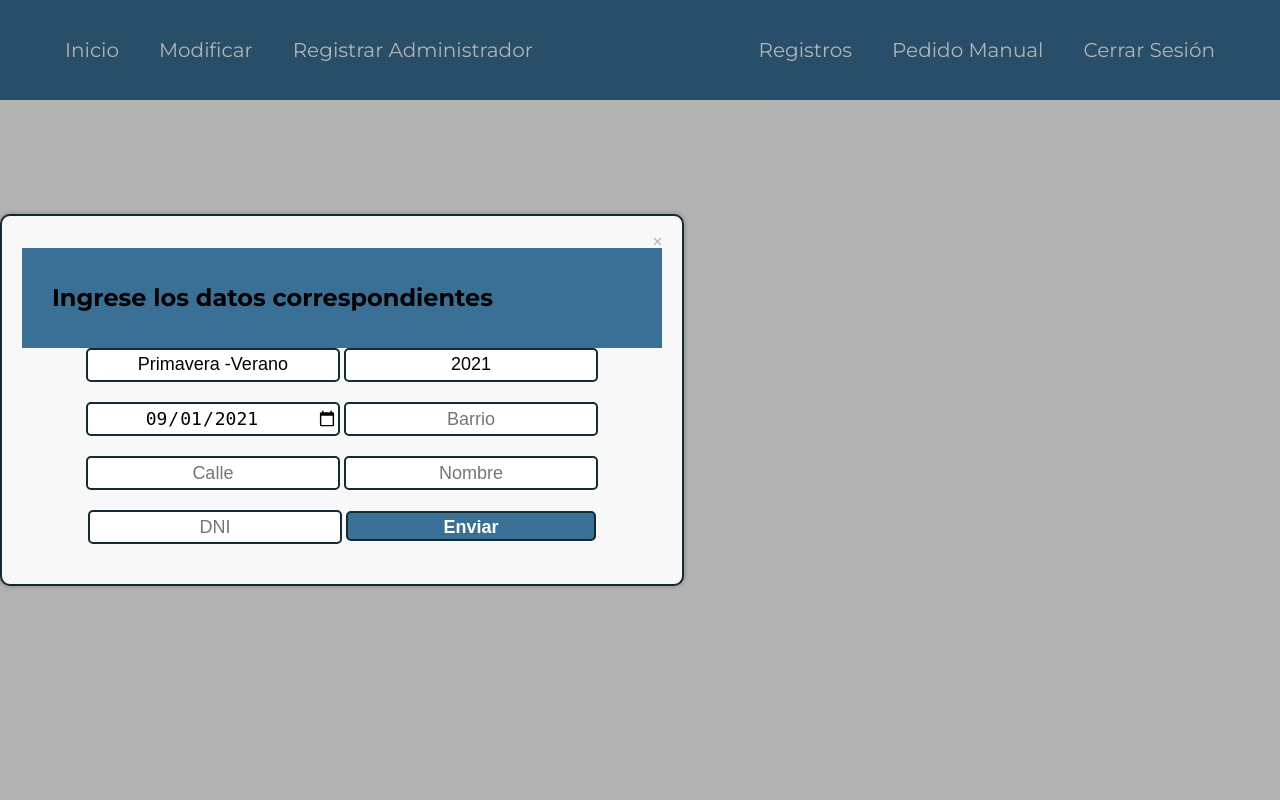
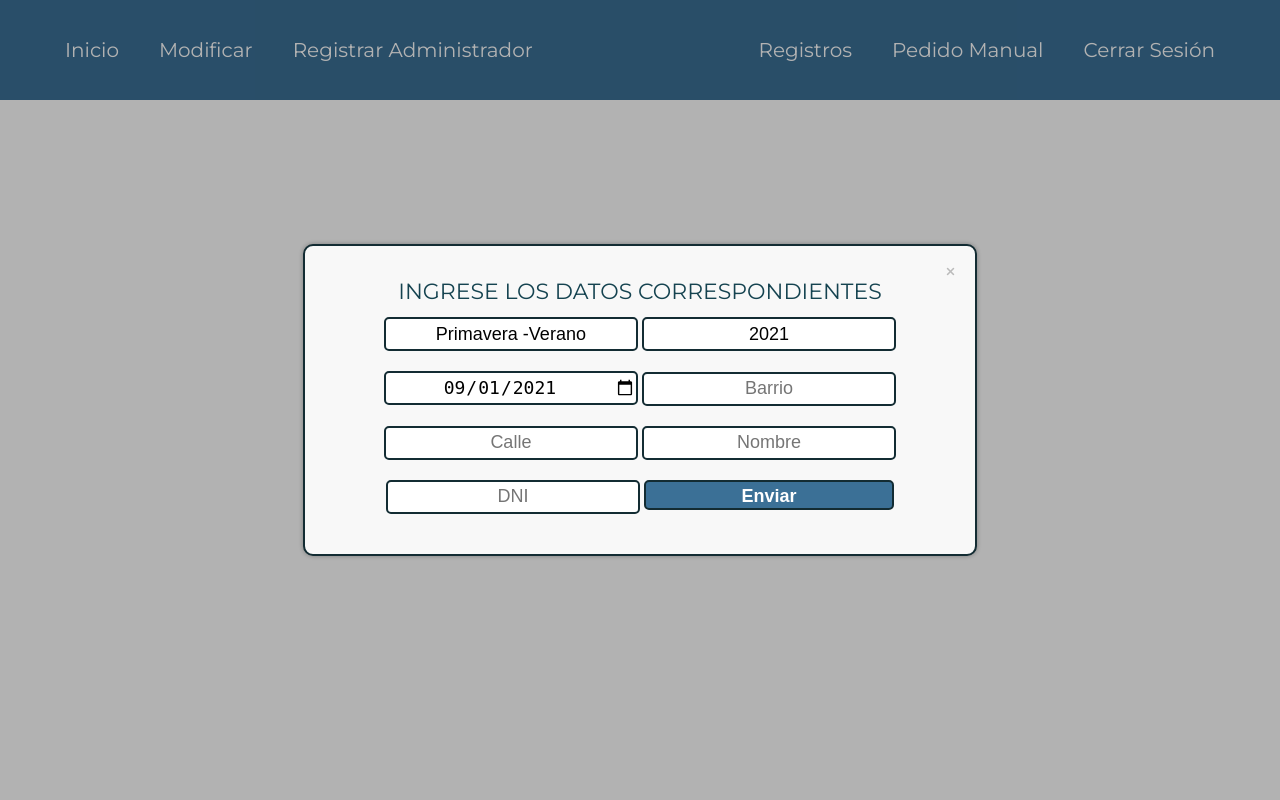
Before and after one commit to Daxterman03/Semillas, a PHP site: page /pedido_manual.php in a window 1280 px wide. Run offline with PHP 8.4, Linux system fonts and the light colour scheme; the visitor is signed in with stand-in values (Sample User, id 1); data comes from the database, SQL or seed files in the repository; some libraries are stand-ins or nearby versions.

Commit message:
Arreglo css

```diff
--- a/semi/pedido_manual.php
+++ b/semi/pedido_manual.php
@@ -13,14 +13,14 @@ $fetch = mysqli_fetch_assoc($query);
     <body>
         <section class="cuerpo"></section>
         <section class="overlay" id="overlay">
-            <div class="manual_order">
+            <div class="cuerpo_forms">
                 <div class="popup" id="popup">
                     <a href="peda.php" id='btn-cerrar-popup' class="btn-cerrar-popup"><i class="fas fa-times" id='btn-cerrar-popup'></i></a>
-                    <div class="header">
+                    <div class="form_head">
                         <h1>Ingrese los datos correspondientes</h1>
                     </div>
-                    <div class="manual_inputs contenedor-inputs">
-                        <form action="manual_order.php" method="POST">
+                    <div class="contenedor-inputs">
+                        <form class="form_order" action="manual_order.php" method="POST">
                             <input type="text" value="<?php echo $fetch['temporada']?>" name="temporada">
                             <input type="text" value="<?php echo $fetch['ano']?>" name="año">
                             <input type="date" value="<?php echo $fetch['dia']?>" name="dia">
```
